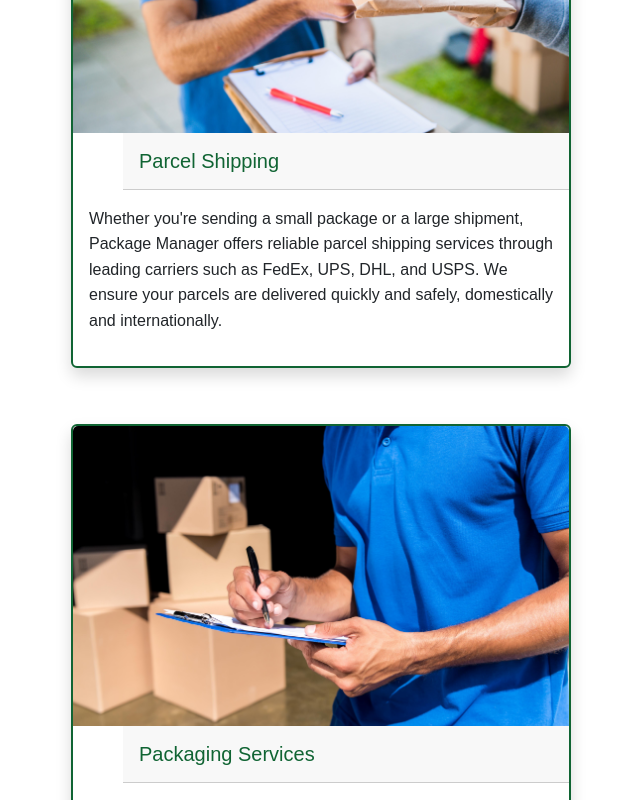
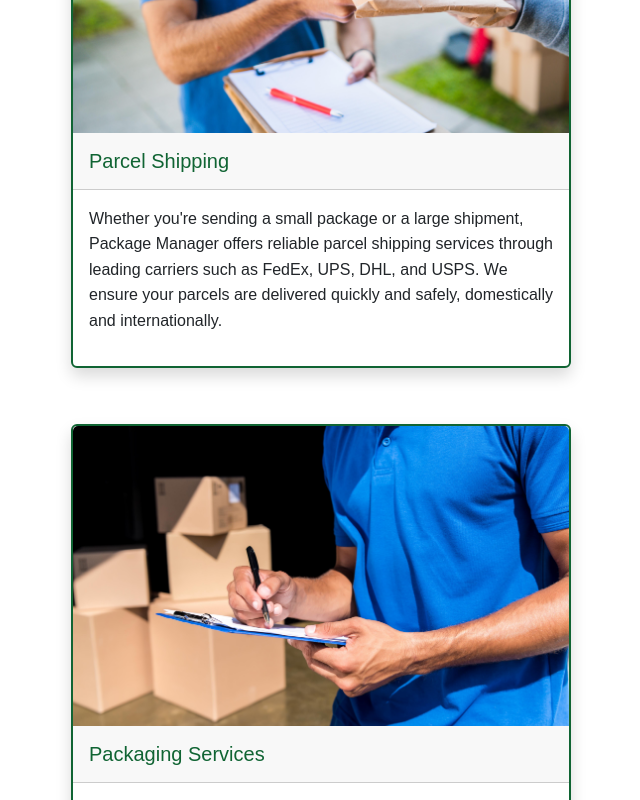
Before and after one commit to ittullos/pkg_mgr_client, a React (Create React App) app: page / in a window 1024 px wide. Shown: the part 1760-2560 px from the top of the page, without its empty margins (191-831 px from the left). Built offline with nearby package versions, Linux system fonts and the light colour scheme.

Commit message:
Fix card header margin

```diff
--- a/src/App.css
+++ b/src/App.css
@@ -230,7 +230,7 @@ p {
 
 /* Add margin for screen sizes between 768px and 992px */
 @media (min-width: 992px) and (max-width: 1199.98px) {
-  .card-header {
+  .card-group-header {
     margin-left: 50px; /* Adjust the margin value as needed */
   }
 }
--- a/src/pages/Home.jsx
+++ b/src/pages/Home.jsx
@@ -124,7 +124,7 @@ function Home() {
             </div>
             <div className="mt-5"></div>
             <h1 className="text-center my-5">Our Services</h1>
-            <h3 className="text-dark mt-4 mb-2 pb-3 ps-3 card-header">
+            <h3 className="text-dark mt-4 mb-2 pb-3 ps-3 card-group-header">
               Retail Services
             </h3>
             <div className="row">
@@ -151,7 +151,7 @@ function Home() {
                 </div>
               ))}
             </div>
-            <h3 className="text-dark mt-5 pb-3 ps-3 card-header">
+            <h3 className="text-dark mt-5 pb-3 ps-3 card-group-header">
               Large Freight
             </h3>
             <div className="row">
```
